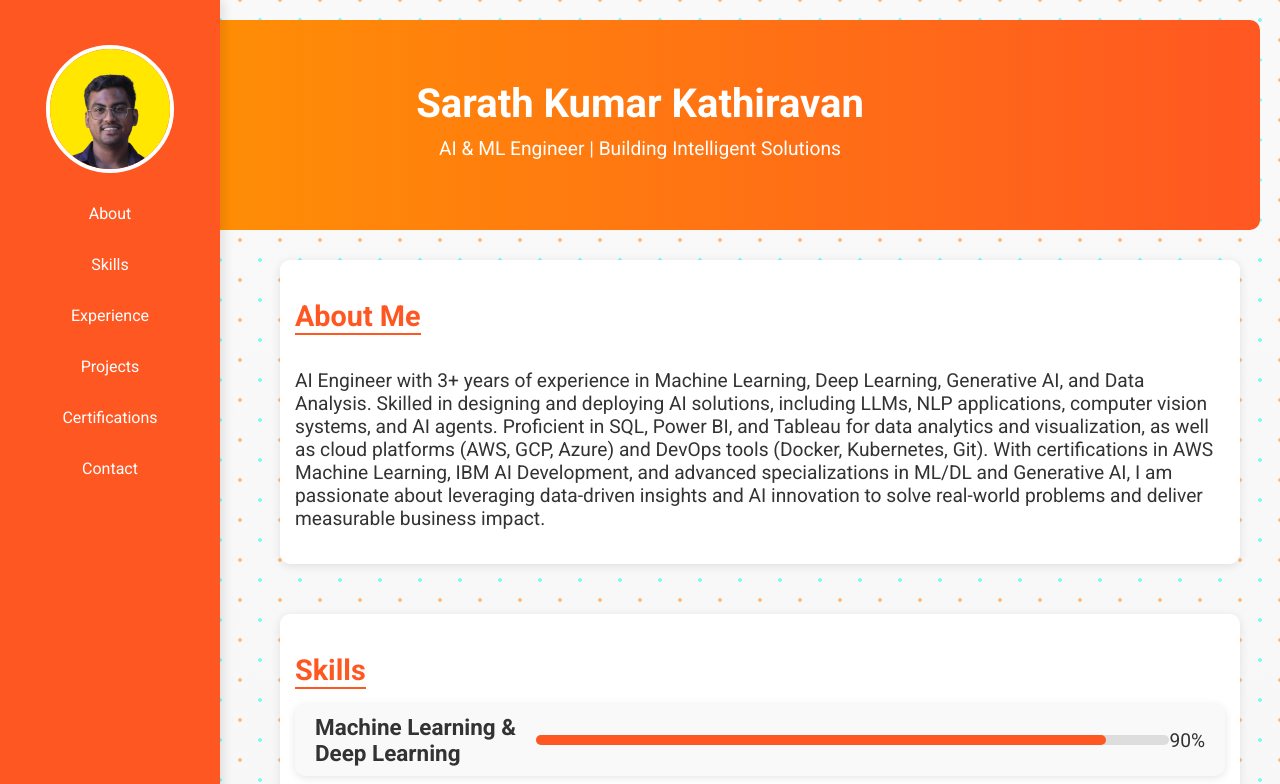
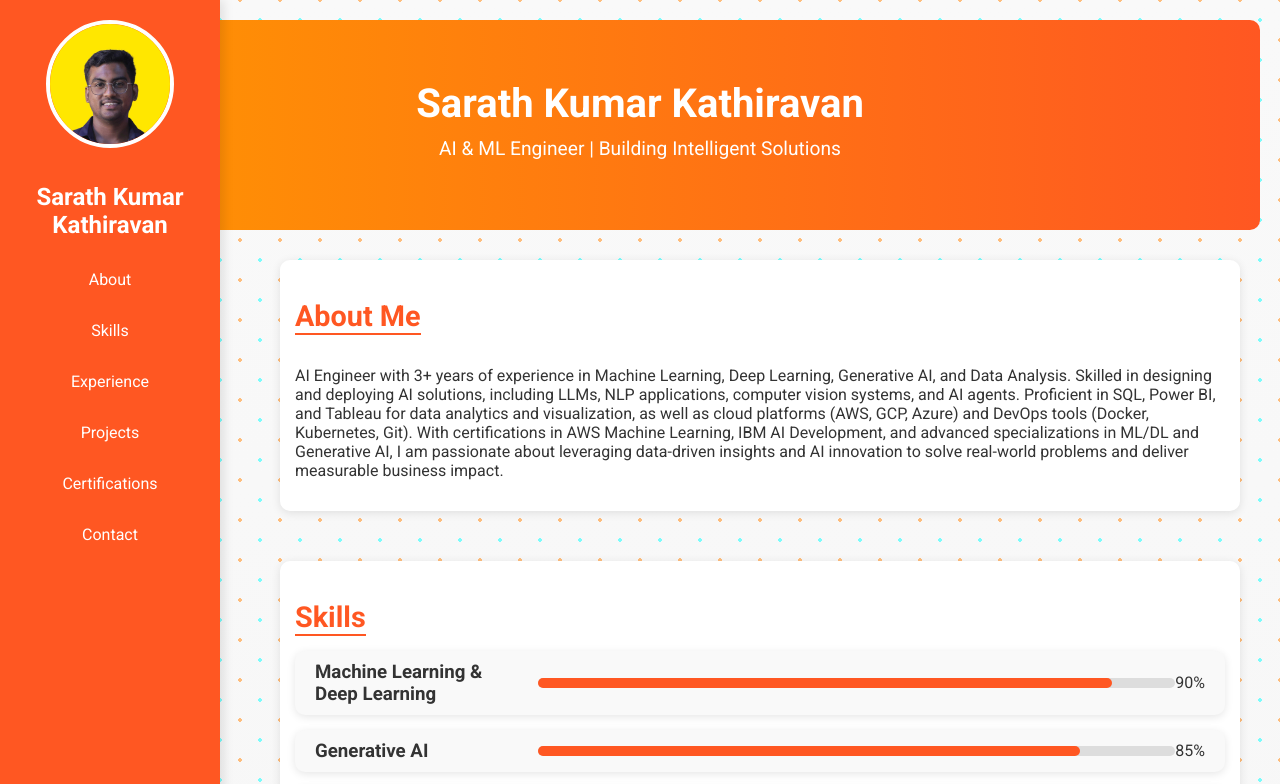
Before and after one commit to saisarath13/Portfolio, a plain HTML site: page index.html in a window 1280 px wide. Shown: the top 784 px of the page. Drawn offline with Linux system fonts and the light colour scheme.

Commit message:
Update index.html

```diff
--- a/index.html
+++ b/index.html
@@ -65,7 +65,6 @@
             border-radius: 50%;
             border: 4px solid #fff;
             margin-bottom: 15px;
-            margin-top: 25px;
         }
 
         nav h2 {
@@ -120,7 +119,6 @@
             margin-top: -40px;
             margin-bottom: 90px;
             padding: 15px;
-            font-size: 1.2rem;
             background: #fff;
             border-radius: 10px;
             box-shadow: 0 2px 10px rgba(0, 0, 0, 0.1);
@@ -320,10 +318,12 @@
     </style>
 
 
+
 </head>
 <body>
     <nav>
         <img src="profile-picture.jpg" alt="Profile Picture">
+        <h2>Sarath Kumar Kathiravan</h2>
         <a href="#about">About</a>
         <a href="#skills">Skills</a>
         <a href="#experience">Experience</a>
```
